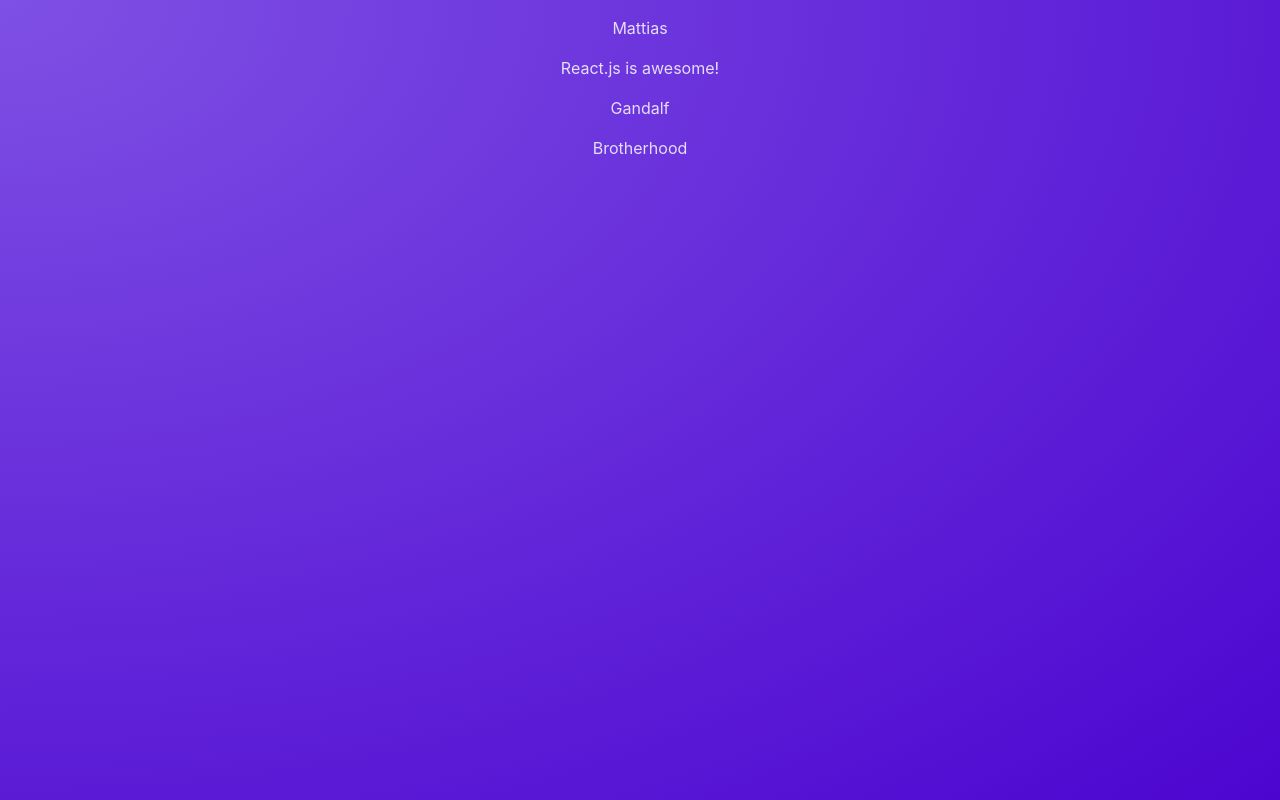
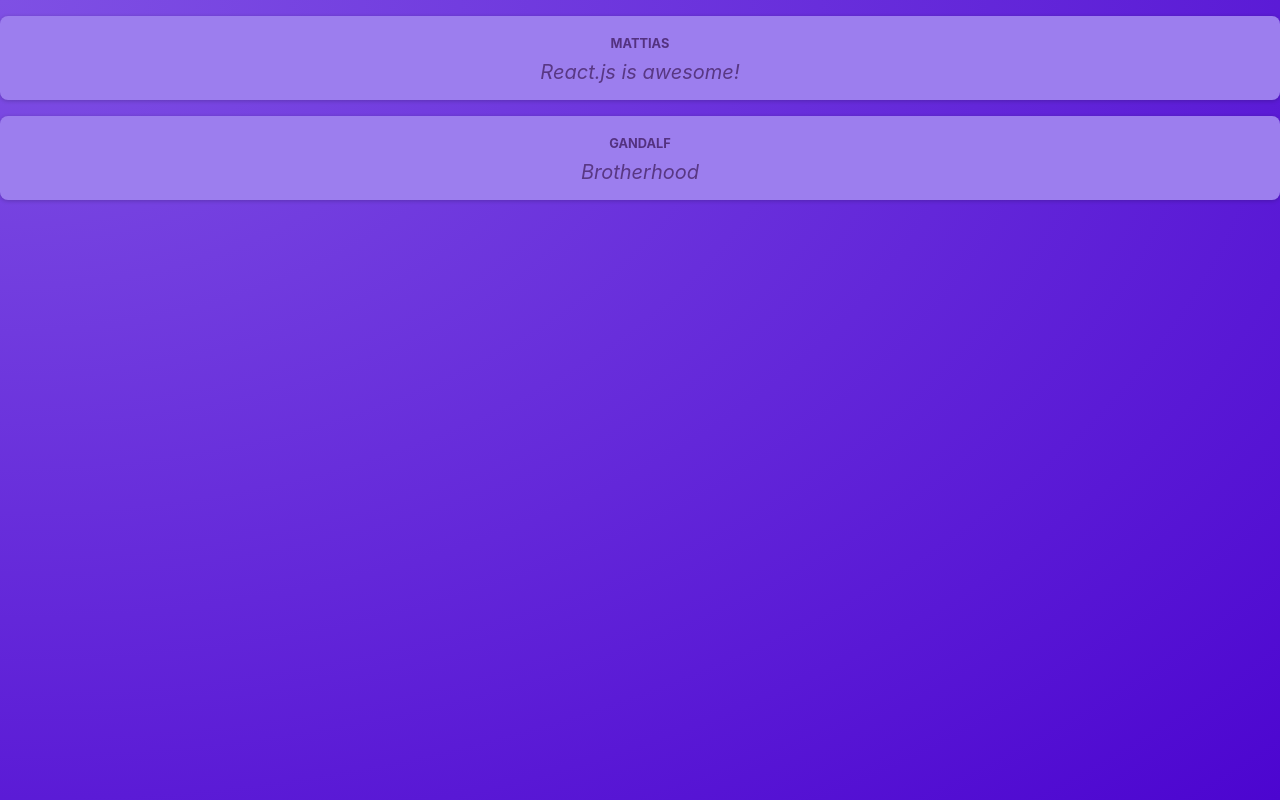
Before and after one commit to MattiasHolst/NextJSCourse, a React (Vite) app in the folder react-crash-course/: page / in a window 1280 px wide. Built offline with nearby package versions, Linux system fonts and the light colour scheme.

Commit message:
Added some styling with module css file

```diff
--- /dev/null
+++ b/react-crash-course/src/components/Post.module.css
@@ -0,0 +1,35 @@
+.post {
+  margin: 1rem 0;
+  padding: 1rem;
+  background-color: #9c7eee;
+  border-radius: 8px;
+  box-shadow: 0 1px 4px rgba(0, 0, 0, 0.2);
+  animation: animate-in 1s ease-out forwards;
+}
+
+.author {
+  font-size: 0.8rem;
+  font-weight: bold;
+  color: #543280;
+  margin: 0;
+  text-transform: uppercase;
+}
+
+.text {
+  white-space: pre-wrap;
+  font-size: 1.25rem;
+  margin: 0.25rem 0 0 0;
+  color: #593884;
+  font-style: italic;
+}
+
+@keyframes animate-in {
+  from {
+    opacity: 0;
+    transform: translateY(1rem);
+  }
+  to {
+    opacity: 1;
+    transform: translateY(0);
+  }
+}
--- a/react-crash-course/src/components/Post.tsx
+++ b/react-crash-course/src/components/Post.tsx
@@ -1,8 +1,10 @@
+import classes from "./Post.module.css";
+
 function Post(props: { author: string; body: string }) {
   return (
-    <div>
-      <p>{props.author}</p>
-      <p>{props.body}</p>
+    <div className={classes.post}>
+      <p className={classes.author}>{props.author}</p>
+      <p className={classes.text}>{props.body}</p>
     </div>
   );
 }
--- /dev/null
+++ b/react-crash-course/src/components/typings.d.ts
@@ -0,0 +1 @@
+declare module "*.module.css";
```
